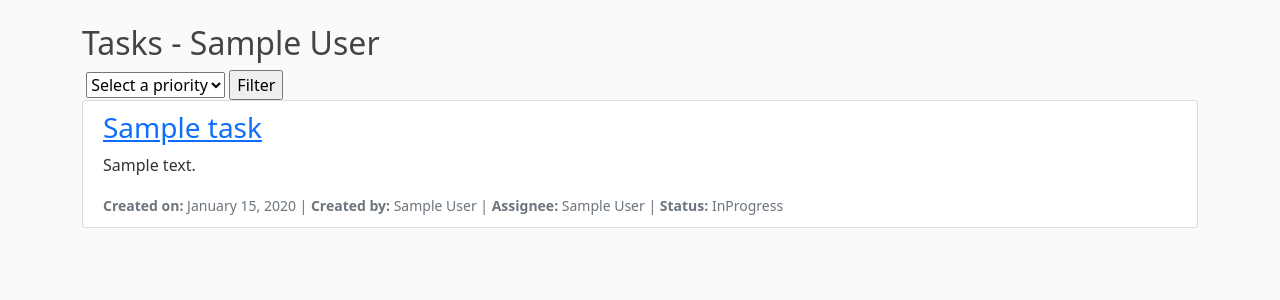
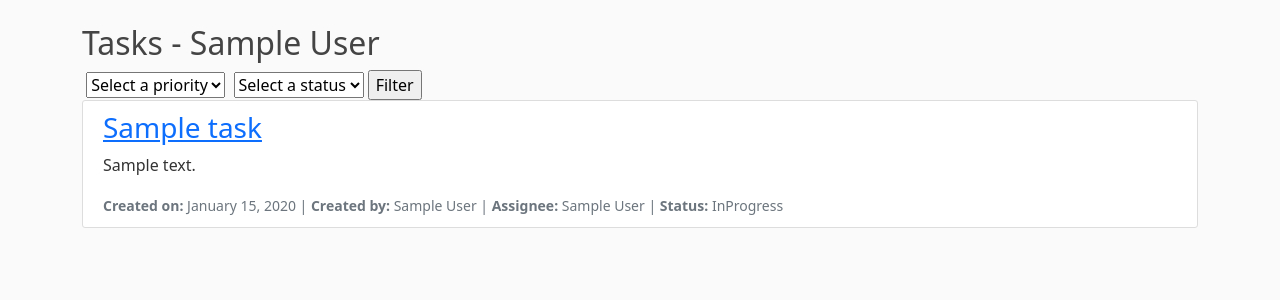
Before and after one commit to redhat-beyond/falcon, a Django app: page /tasks/ in a window 1280 px wide. Shown: the part 56-356 px from the top of the page. Run offline with Django 3.2, Linux system fonts and the light colour scheme; a user stored in the database is signed in; tables that the repository leaves empty hold one stand-in row (values such as "Sample post").

Commit message:
Add filter by status
Adding status filter, that the user can filter the tasks by status and priority together + tests

```diff
--- a/tasks/templates/tasks/tasks.html
+++ b/tasks/templates/tasks/tasks.html
@@ -10,6 +10,13 @@
                 <option value="Medium">Medium</option>
                 <option value="High">High</option>
                 <option value="Critical">Critical</option>
+            </select>
+               <label for="status"></label>
+            <select name="status" id="status">
+                <option selected hidden value="" >Select a status</option>
+                <option value="Backlog">Backlog</option>
+                <option value="InProgress">InProgress</option>
+                <option value="Done">Done</option>
             </select>
             <input type="submit" value="Filter">
         </form>
--- a/tasks/views.py
+++ b/tasks/views.py
@@ -1,6 +1,6 @@
 from django.shortcuts import render, redirect
 from tasks.forms import CommentForm, TaskForm, ViewTaskForm
-from tasks.models import Task, Role, User, Priority
+from tasks.models import Task, Role, User, Priority, Status
 from django.contrib import messages
 
 
@@ -15,8 +15,24 @@ def view_tasks(request):
 
     if request.method == "POST":
         priority = request.POST.get('priority')
+        status = request.POST.get('status')
+
+        if status == 'InProgress':
+            status = 'in_progress'
+
+        if status == "" and priority == "":
+            return render(request, 'tasks/tasks.html', context)
+
+        if status == "":
+            context['tasks'] = context['tasks'].filter(priority=Priority[priority.upper()])
+            return render(request, 'tasks/tasks.html', context)
+
         if priority == "":
+
+            context['tasks'] = context['tasks'].filter(status=Status[status.upper()])
             return render(request, 'tasks/tasks.html', context)
+
+        context['tasks'] = context['tasks'].filter(status=Status[status.upper()])
         context['tasks'] = context['tasks'].filter(priority=Priority[priority.upper()])
 
     return render(request, 'tasks/tasks.html', context)
```
Also changed, not shown: tasks/tests/test_view_all_tasks.py (+54 -23 lines).
